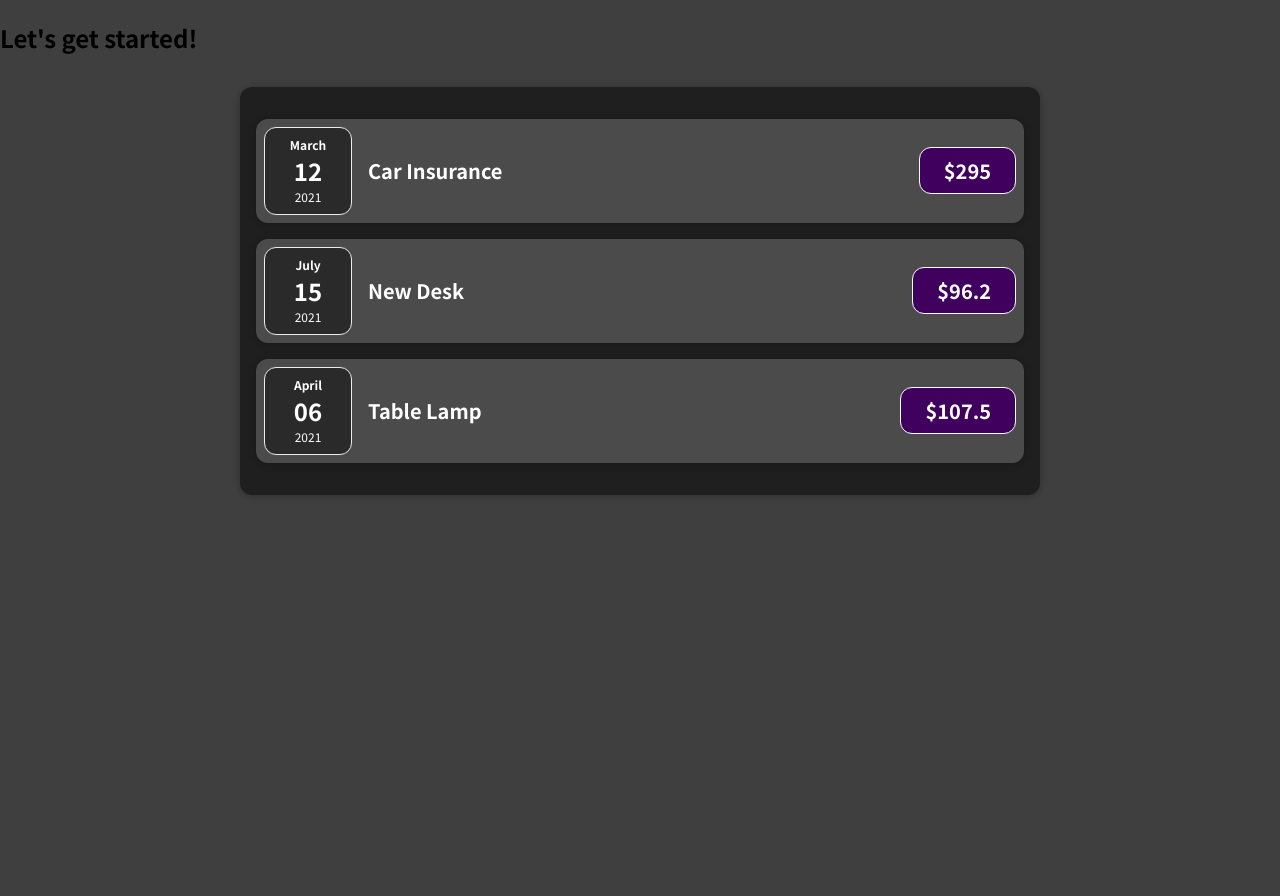
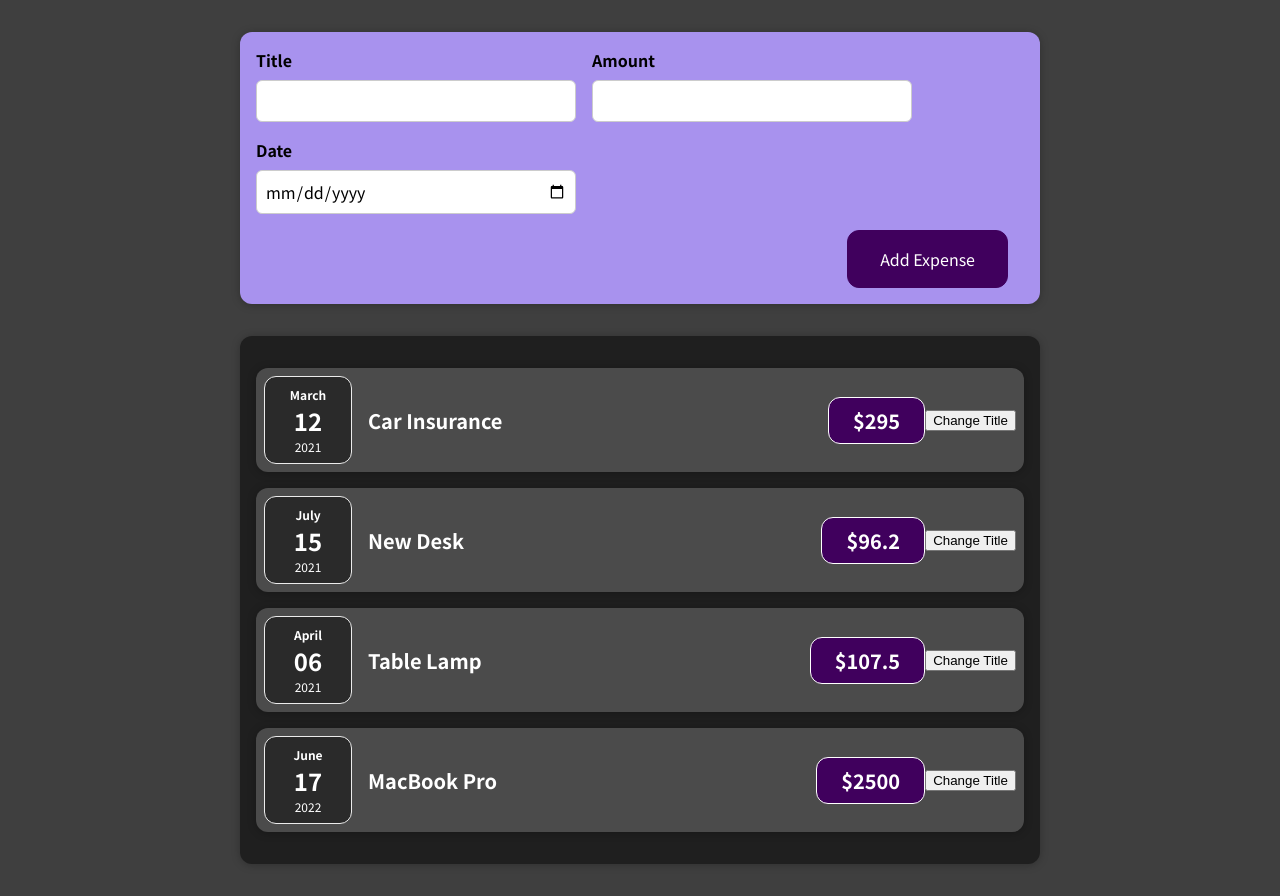
Before and after one commit to 517-JY/React-Complete-Guide, a React (Create React App) app in the folder 01-starting-setup/: page / in a window 1280 px wide. Before the commit the page ends 800 px from the top, so only its background shows below. Built offline with nearby package versions, Linux system fonts and the light colour scheme.

Commit message:
added form input

```diff
--- a/01-starting-setup/src/App.js
+++ b/01-starting-setup/src/App.js
@@ -1,5 +1,5 @@
 import React from "react";
-
+import NewExpense from "./components/NewExpense/NewExpense";
 import Expenses from "./components/Expenses/Expenses";
 
 const App = () => {
@@ -22,10 +22,16 @@
       amount: 107.5,
       date: new Date(2021, 3, 6),
     },
+    {
+      id: "e4",
+      title: "MacBook Pro",
+      amount: 2500,
+      date: new Date(2022, 5, 17),
+    },
   ];
   return (
     <div>
-      <h2>Let's get started!</h2>
+      <NewExpense />
       <Expenses items={expenses} />
     </div>
   );
--- a/01-starting-setup/src/components/Expenses/ExpenseItem.js
+++ b/01-starting-setup/src/components/Expenses/ExpenseItem.js
@@ -1,16 +1,31 @@
-import React from "react";
+import React, { useState } from "react";
+
 import ExpenseDate from "./ExpenseDate";
 import Card from "../UI/Card";
 import "./ExpenseItem.css";
 
 function ExpenseItem(props) {
+  // And useState, this hook, always returns an array
+  // with exactly two elements.
+  // That's always the case.
+  // And it's always the case
+  // that the first element is the current state value.
+  // And the second element is a function for updating that.
+  const [title, setTitle] = useState(props.title);
+  // console.log("ExpenseItem evaluted by React");
+
+  const clickHandler = () => {
+    setTitle("Updated!");
+    console.log(title);
+  };
   return (
     <Card className="expense-item">
       <ExpenseDate date={props.date} />
       <div className="expense-item__description">
-        <h2>{props.title}</h2>
+        <h2>{title}</h2>
         <div className="expense-item__price">${props.amount}</div>
       </div>
+      <button onClick={clickHandler}>Change Title</button>
     </Card>
   );
 }
--- a/01-starting-setup/src/components/Expenses/Expenses.js
+++ b/01-starting-setup/src/components/Expenses/Expenses.js
@@ -21,6 +21,11 @@
         amount={props.items[2].amount}
         date={props.items[2].date}
       ></ExpenseItem>
+      <ExpenseItem
+        title={props.items[3].title}
+        amount={props.items[3].amount}
+        date={props.items[3].date}
+      ></ExpenseItem>
     </Card>
   );
 };
--- /dev/null
+++ b/01-starting-setup/src/components/NewExpense/ExpenseForm.css
@@ -0,0 +1,26 @@
+.new-expense__controls {
+  display: flex;
+  flex-wrap: wrap;
+  gap: 1rem;
+  margin-bottom: 1rem;
+  text-align: left;
+}
+
+.new-expense__control label {
+  font-weight: bold;
+  margin-bottom: 0.5rem;
+  display: block;
+}
+
+.new-expense__control input {
+  font: inherit;
+  padding: 0.5rem;
+  border-radius: 6px;
+  border: 1px solid #ccc;
+  width: 20rem;
+  max-width: 100%;
+}
+
+.new-expense__actions {
+  text-align: right;
+}
--- /dev/null
+++ b/01-starting-setup/src/components/NewExpense/ExpenseForm.js
@@ -0,0 +1,31 @@
+import React from "react";
+import "./ExpenseForm.css";
+
+const ExpenseForm = () => {
+  return (
+    <form>
+      <div className="new-expense__controls">
+        <div className="new-expense__control">
+          <label>Title</label>
+          <input type="text" />
+        </div>
+        <div className="new-expense__control">
+          <label>Amount</label>
+          <input type="number" min="0.01" step="0.01" />
+        </div>
+        <div className="new-expense__control">
+          <label>Date</label>
+          <input type="date" min="2019-01-01" step="2022-12-31" />
+        </div>
+      </div>
+
+      <div className="new-expense__actions">
+        {/* type of this button to submit so that when this button is pressed
+      since it's inside of this form, this form will be submitted. */}
+        <button type="submit">Add Expense</button>
+      </div>
+    </form>
+  );
+};
+
+export default ExpenseForm;
--- /dev/null
+++ b/01-starting-setup/src/components/NewExpense/NewExpense.css
@@ -0,0 +1,38 @@
+.new-expense {
+  background-color: #a892ee;
+  padding: 1rem;
+  margin: 2rem auto;
+  width: 50rem;
+  max-width: 95%;
+  border-radius: 12px;
+  text-align: center;
+  box-shadow: 0 1px 8px rgba(0, 0, 0, 0.25);
+}
+
+.new-expense button {
+  font: inherit;
+  cursor: pointer;
+  padding: 1rem 2rem;
+  border: 1px solid #40005d;
+  background-color: #40005d;
+  color: white;
+  border-radius: 12px;
+  margin-right: 1rem;
+}
+
+.new-expense button:hover,
+.new-expense button:active {
+  background-color: #510674;
+  border-color: #510674;
+}
+
+.new-expense button.alternative {
+  color: #220131;
+  border-color: transparent;
+  background-color: transparent;
+}
+
+.new-expense button.alternative:hover,
+.new-expense button.alternative:active {
+  background-color: #ddb3f8;
+}
--- /dev/null
+++ b/01-starting-setup/src/components/NewExpense/NewExpense.js
@@ -0,0 +1,13 @@
+import React from "react";
+import ExpenseForm from "./ExpenseForm";
+import "./NewExpense.css";
+
+const NewExpense = () => {
+  return (
+    <div className="new-expense">
+      <ExpenseForm />
+    </div>
+  );
+};
+
+export default NewExpense;
```
Also changed, not shown: 1 other file (tests, documents, lock files or other folders).
